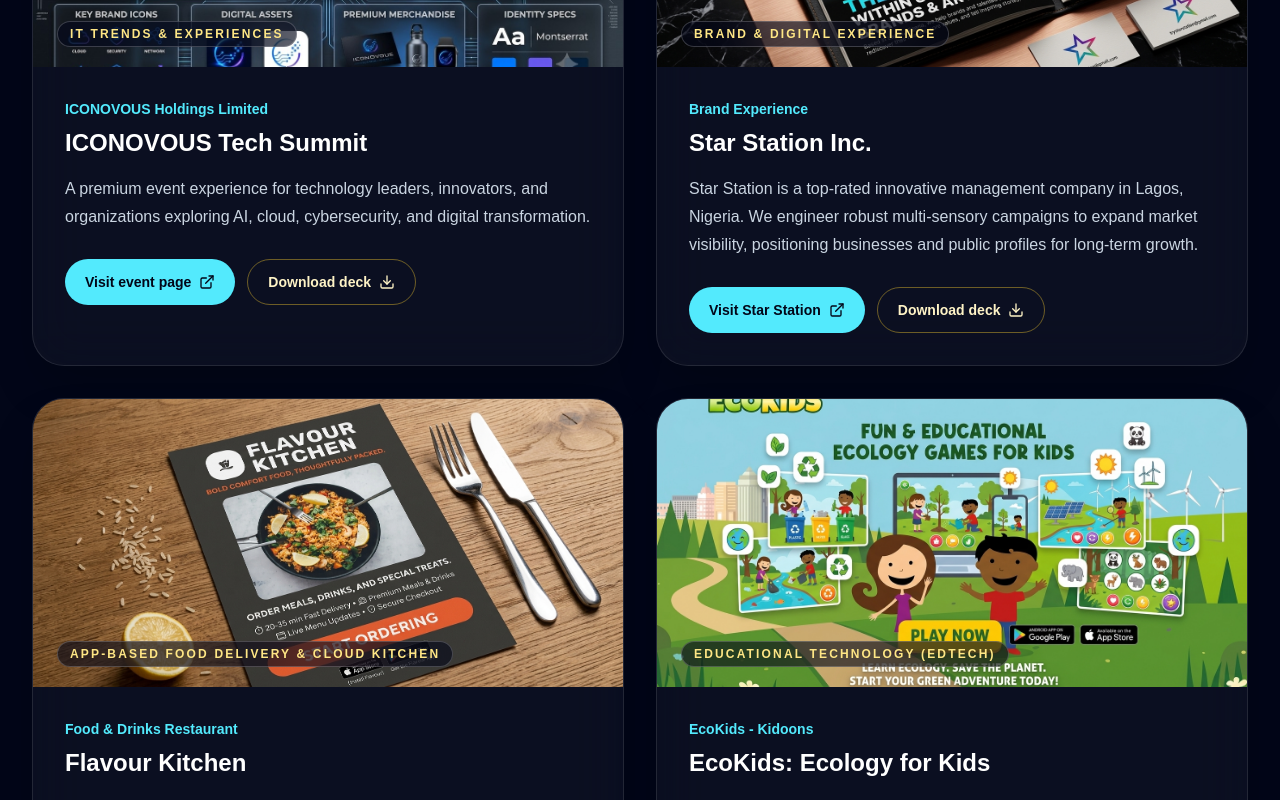
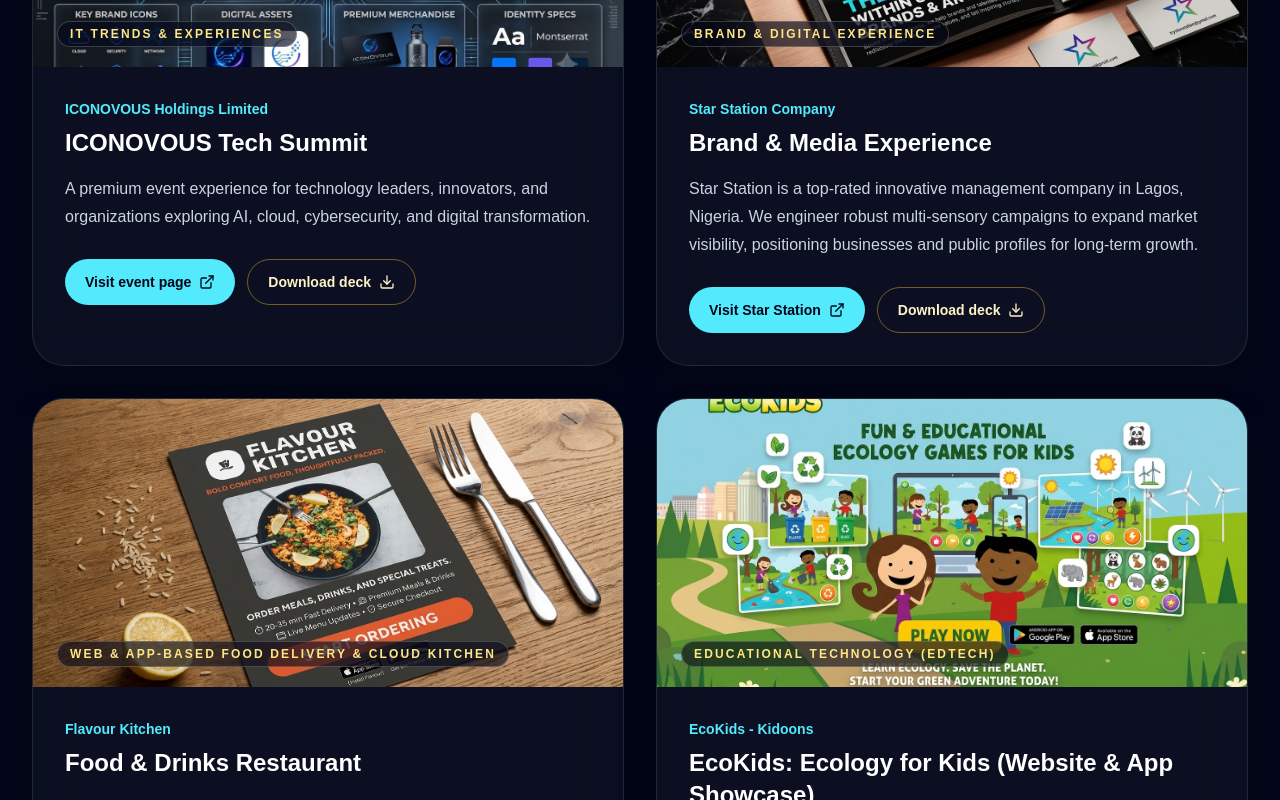
Before and after one commit to icon-grayfly/iconovous-website, a Next.js app: page /portfolio in a window 1280 px wide. Shown: the part 1580-2380 px from the top of the page. Built offline with nearby package versions, Linux system fonts and the light colour scheme.

Commit message:
Product Showcase details

```diff
--- a/app/portfolio/page.js
+++ b/app/portfolio/page.js
@@ -39,8 +39,8 @@
     document: "/portfolio-docs/iconovous-deck.pdf",
   },
   {
-    title: "Star Station Inc.",
-    company: "Brand Experience",
+    title: "Brand & Media Experience",
+    company: "Star Station Company",
     category: "Brand & Digital Experience",
     description:
       "Star Station is a top-rated innovative management company in Lagos, Nigeria. We engineer robust multi-sensory campaigns to expand market visibility, positioning businesses and public profiles for long-term growth.",
@@ -51,9 +51,9 @@
     document: "/portfolio-docs/starstation-deck.pdf",
   },
   {
-    title: "Flavour Kitchen",
-    company: "Food & Drinks Restaurant",
-    category: "App-Based Food Delivery & Cloud Kitchen",
+    title: "Food & Drinks Restaurant",
+    company: "Flavour Kitchen",
+    category: "Web & App-Based Food Delivery & Cloud Kitchen",
     description:
       "A modern food delivery platform specializing in bold, thoughtfully packed comfort food. Offering a premium selection of meals, drinks, and special treats, the service is built around a seamless digital experience. It features live menu updates, secure checkout, and fast 20-35 minute delivery times, operating entirely through its dedicated iOS and Android applications to provide users with efficient, high-quality dining on demand.",
     image: "/flavourkitchen.jpg",
@@ -63,7 +63,7 @@
     document: null,
   },
   {
-    title: "EcoKids: Ecology for Kids",
+    title: "EcoKids: Ecology for Kids (Website & App Showcase)",
     company: "EcoKids - Kidoons",
     category: "Educational Technology (EdTech)",
     description:
```
